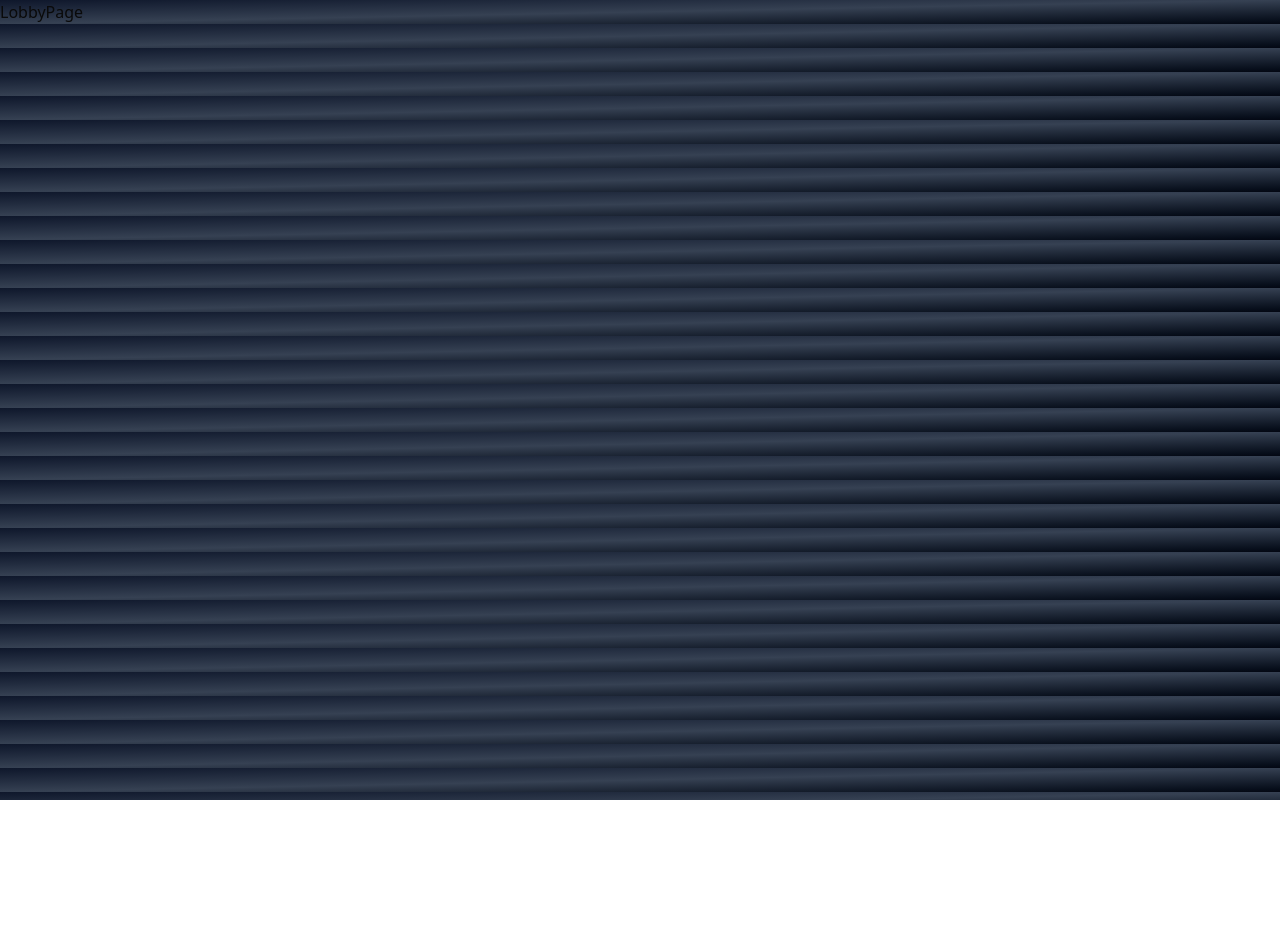
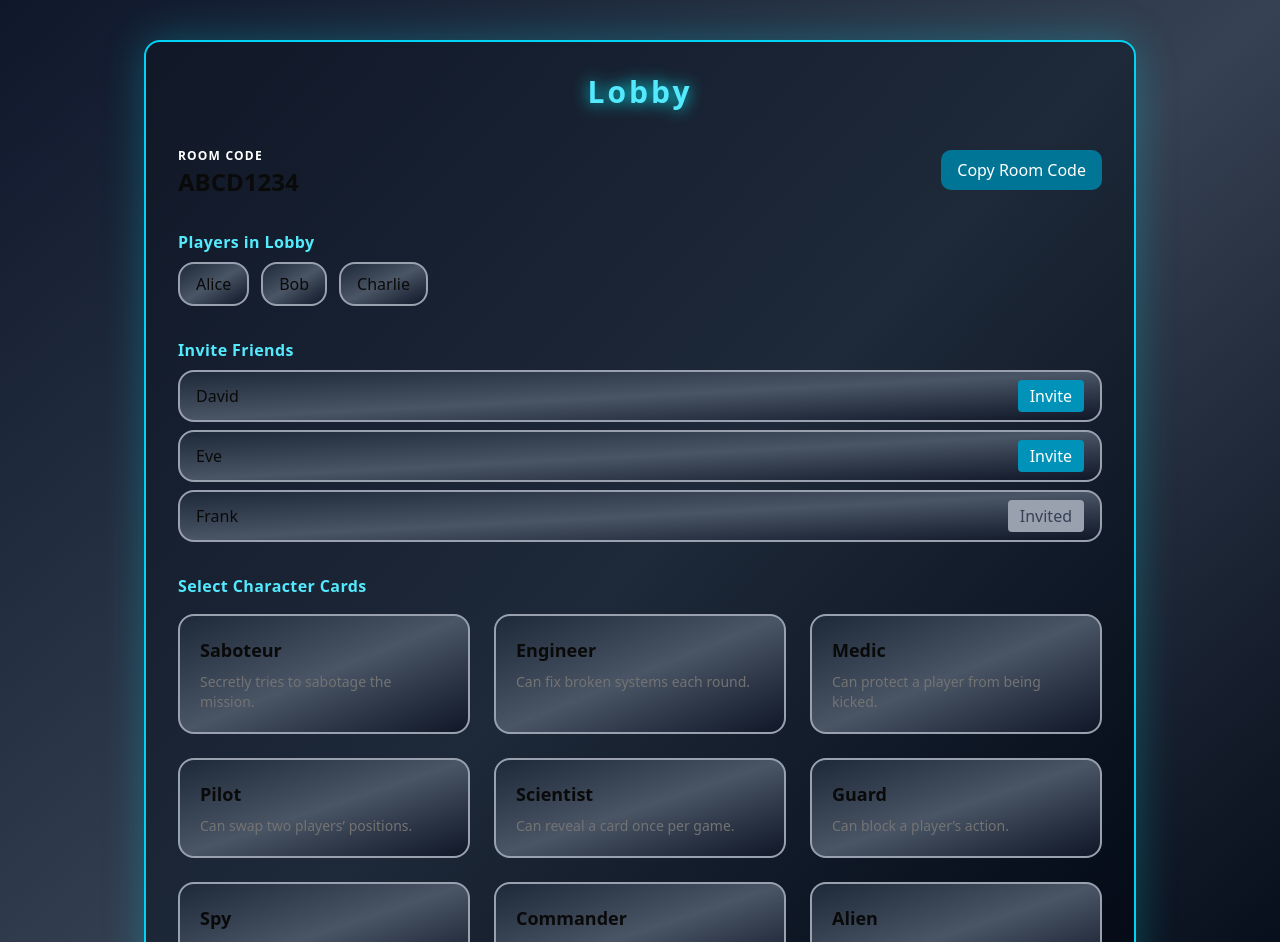
Before and after one commit to Cremacious/space-saboteur, a Next.js app: page /lobby in a window 1280 px wide. Shown: the top 942 px of the page. Before the commit the page ends 800 px from the top, so only its background shows below. Built offline with nearby package versions, Linux system fonts and the light colour scheme.

Commit message:
Created outline for lobby page

```diff
--- a/src/app/dashboard/components/GameActions.tsx
+++ b/src/app/dashboard/components/GameActions.tsx
@@ -1,25 +1,28 @@
 import { Input } from '@/components/ui/input';
 import { Button } from '@/components/ui/button';
+import Link from 'next/link';
 
 const GameActions = () => {
   return (
     <div className="metallic-container">
       <h2 className="neon-header space-font">Game Lobby</h2>
-      <div className="flex flex-col md:flex-row gap-4  md:justify-center">
-        <Button className="">Create New Game</Button>
+      <div className="flex flex-col md:flex-row gap-4 md:gap-8 md:justify-center">
+        <Link href="/lobby">
+          <Button className="">Create New Game</Button>
+        </Link>
         <form className="flex gap-2 items-center">
           <Input
             type="text"
             placeholder="Enter Game Code"
             maxLength={6}
-            className="space-font"
+            className="space-font w-full md:w-[100px]"
           />
           <Button>Join</Button>
         </form>
       </div>
       <div className="mt-8">
         <h3 className="neon-text mb-4 space-font text-center">Continue Game</h3>
-        <ul className="space-y-2">
+        <ul className="space-y-4">
           <li className="metallic-box flex flex-col md:flex-row items-center justify-between space-x-4">
             <div className="flex md:flex-row flex-col items-center">
               <div className="text-lg flex items-center space-font text-center">
--- a/src/app/globals.css
+++ b/src/app/globals.css
@@ -98,6 +98,10 @@
   @apply bg-linear-to-br from-gray-800 via-gray-600 to-gray-900 border-2 border-gray-400  rounded-2xl p-5 relative overflow-hidden;
 }
 
+.metallic-list-item {
+  @apply bg-linear-to-br from-gray-800 via-gray-600 to-gray-900 border-2 border-gray-400  rounded-2xl py-2 px-4 relative overflow-hidden;
+}
+
 .metallic-stat {
   @apply bg-linear-to-br from-gray-800 via-gray-600 to-gray-900 border-2 border-gray-400 rounded-2xl p-5 flex flex-col items-center justify-center relative overflow-hidden;
 }
@@ -108,6 +112,10 @@
 
 .neon-header {
   @apply text-3xl font-extrabold text-cyan-300 mb-8 tracking-widest text-center drop-shadow-[0_0_8px_#00f2ff];
+}
+
+.hoverAnimate {
+  @apply transition-all duration-300 hover:-translate-y-0.5 hover:cursor-pointer;
 }
 
 .label-text {
--- /dev/null
+++ b/src/app/globals.d.ts
@@ -0,0 +1 @@
+declare module '*.css';
--- a/src/app/layout.tsx
+++ b/src/app/layout.tsx
@@ -1,20 +1,9 @@
 import type { Metadata } from 'next';
-import { Geist, Geist_Mono } from 'next/font/google';
-// @ts-expect-error: Importing global CSS in Next.js app directory is not typed
-import './globals.css';
+import './globals.css'
 
-const geistSans = Geist({
-  variable: '--font-geist-sans',
-  subsets: ['latin'],
-});
-
-const geistMono = Geist_Mono({
-  variable: '--font-geist-mono',
-  subsets: ['latin'],
-});
 
 export const metadata: Metadata = {
-  title: 'Create Next App',
+  title: 'Space Saboteur',
   description: 'Generated by create next app',
 };
 
@@ -25,9 +14,7 @@ export default function RootLayout({
 }>) {
   return (
     <html lang="en">
-      <body
-        className={`${geistSans.variable} ${geistMono.variable} antialiased bg-linear-to-br from-slate-900 via-gray-700 to-gray-950 `}
-      >
+      <body className="antialiased bg-linear-to-br from-slate-900 via-gray-700 to-gray-950">
         {children}
       </body>
     </html>
--- a/src/app/lobby/page.tsx
+++ b/src/app/lobby/page.tsx
@@ -1,4 +1,110 @@
+import Header from '@/components/layout/Header';
+import { Button } from '@/components/ui/button';
+
+const roomCode = 'ABCD1234';
+const lobbyUsers = [
+  { id: 1, name: 'Alice' },
+  { id: 2, name: 'Bob' },
+  { id: 3, name: 'Charlie' },
+];
+const friends = [
+  { id: 4, name: 'David', invited: false },
+  { id: 5, name: 'Eve', invited: false },
+  { id: 6, name: 'Frank', invited: true },
+];
+const characterCards = [
+  { name: 'Saboteur', description: 'Secretly tries to sabotage the mission.' },
+  { name: 'Engineer', description: 'Can fix broken systems each round.' },
+  { name: 'Medic', description: 'Can protect a player from being kicked.' },
+  { name: 'Pilot', description: 'Can swap two players’ positions.' },
+  { name: 'Scientist', description: 'Can reveal a card once per game.' },
+  { name: 'Guard', description: 'Can block a player’s action.' },
+  { name: 'Spy', description: 'Can peek at another player’s card.' },
+  { name: 'Commander', description: 'Can change the order of play.' },
+  { name: 'Alien', description: 'Has a mysterious effect each round.' },
+];
+
 const LobbyPage = () => {
-  return <div>LobbyPage</div>;
+  return (
+    <div className="min-h-screen flex items-center">
+      <div className="max-w-5xl mx-auto py-10 px-4">
+        <div className="metallic-container">
+          <h2 className="neon-header">Lobby</h2>
+          {/* Room Code */}
+          <div className="flex flex-col md:flex-row md:items-center md:justify-between gap-4 mb-8">
+            <div>
+              <span className="label-text">Room Code</span>
+              <div className="text-2xl font-bold space-font">{roomCode}</div>
+            </div>
+            <button className="space-button bg-cyan-700 text-white px-4 py-2 rounded-lg hover:bg-cyan-500 transition">
+              Copy Room Code
+            </button>
+          </div>
+
+          {/* Users in Lobby */}
+          <div className="mb-8">
+            <h3 className="neon-text mb-2">Players in Lobby</h3>
+            <ul className="flex flex-wrap gap-3">
+              {lobbyUsers.map((user) => (
+                <li key={user.id} className="metallic-list-item space-font">
+                  {user.name}
+                </li>
+              ))}
+            </ul>
+          </div>
+
+          {/* Friends List */}
+          <div className="mb-8">
+            <h3 className="neon-text mb-2">Invite Friends</h3>
+            <ul className="space-y-2">
+              {friends.map((friend) => (
+                <li
+                  key={friend.id}
+                  className="flex items-center justify-between metallic-list-item"
+                >
+                  <span className="space-font">{friend.name}</span>
+                  <button
+                    className={`space-button px-3 py-1 rounded ${
+                      friend.invited
+                        ? 'bg-gray-400 text-gray-700 cursor-not-allowed'
+                        : 'bg-cyan-600 text-white hover:bg-cyan-400'
+                    }`}
+                    disabled={friend.invited}
+                  >
+                    {friend.invited ? 'Invited' : 'Invite'}
+                  </button>
+                </li>
+              ))}
+            </ul>
+          </div>
+
+          {/* Character Card Selection */}
+          <div className="mb-2">
+            <h3 className="neon-text mb-4">Select Character Cards</h3>
+            <div className="grid grid-cols-1 md:grid-cols-3 gap-6">
+              {characterCards.map((card) => (
+                <div key={card.name} className="metallic-box p-4 hoverAnimate">
+                  <div className="space-font text-lg font-bold mb-2">
+                    {card.name}
+                  </div>
+                  <div className="text-sm text-muted-foreground">
+                    {card.description}
+                  </div>
+                  {/* Add selection logic here if needed */}
+                </div>
+              ))}
+            </div>
+          </div>
+          {/* Start Game Button */}
+          <div className="flex justify-center mt-8">
+            <Button variant={'defaultLarge'} className="">
+              Start Game
+            </Button>
+          </div>
+        </div>
+      </div>
+    </div>
+  );
 };
+
 export default LobbyPage;
--- a/src/components/layout/Header.tsx
+++ b/src/components/layout/Header.tsx
@@ -13,16 +13,22 @@ const Header = () => {
       <div className="gap-4 items-center hidden md:flex md:mr-8">
         <Link
           href="/how-to-play"
-          className="hover:underline space-font text-lg"
+          className="hover:underline space-font text-lg hoverAnimate"
         >
           How To Play
         </Link>
         <div>|</div>
-        <Link href="/characters" className="hover:underline space-font text-lg">
+        <Link
+          href="/characters"
+          className="hover:underline space-font text-lg hoverAnimate"
+        >
           Characters
         </Link>
         <div>|</div>
-        <Link href="/characters" className="hover:underline space-font text-lg">
+        <Link
+          href="/characters"
+          className="hover:underline space-font text-lg hoverAnimate"
+        >
           Settings
         </Link>
         <Button className="ml-2">Logout</Button>
--- a/src/components/ui/button.tsx
+++ b/src/components/ui/button.tsx
@@ -10,9 +10,11 @@ const buttonVariants = cva(
     variants: {
       variant: {
         default:
-          'bg-cyan-200 text-secondary-foreground hover:bg-cyan-300 hover:cursor-pointer space-font',
+          'bg-cyan-200 text-secondary-foreground hover:bg-cyan-300 hover:cursor-pointer space-font hoverAnimate',
+        defaultLarge:
+          'bg-cyan-200 text-secondary-foreground hover:bg-cyan-300 hover:cursor-pointer space-font hoverAnimate px-6 py-3 text-lg',
         destructive:
-          'bg-destructive text-white hover:bg-destructive/90 focus-visible:ring-destructive/20 dark:focus-visible:ring-destructive/40 dark:bg-destructive/60 hover:cursor-pointer font-bold space-font',
+          'bg-destructive text-white hover:bg-destructive/90 focus-visible:ring-destructive/20 dark:focus-visible:ring-destructive/40 dark:bg-destructive/60 hover:cursor-pointer d space-font hoverAnimate',
         outline:
           'border bg-background shadow-xs hover:bg-accent hover:text-accent-foreground dark:bg-input/30 dark:border-input dark:hover:bg-input/50',
         secondary:
```
Also changed, not shown: src/app/dashboard/components/FriendsList.tsx (+23 -6 lines).
